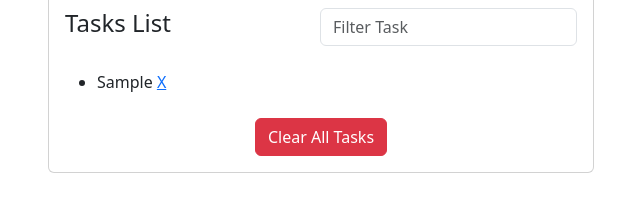
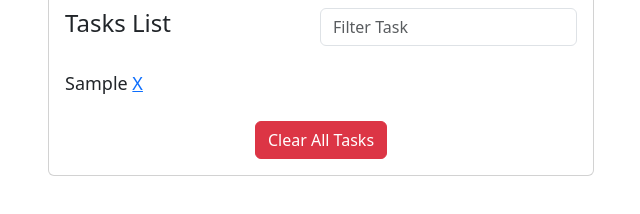
Before and after one commit to fahaddevs/javascript-practice-projects, a plain HTML site: page task-list/index.html in a window 1280 px wide. Both pictures are taken after typing "Sample" into the empty fields and a click on the input "Add Task". Shown: the part 232-446 px from the top of the page, 319-959 px from the left. Drawn offline with nearby package versions, Linux system fonts and the light colour scheme.

Commit message:
add some styles

```diff
--- a/task-list/style.css
+++ b/task-list/style.css
@@ -3,3 +3,16 @@
 html {
   font-family: 'Poppins', sans-serif;
 }
+
+#task_list {
+  list-style: none;
+  padding-left: 0;
+}
+
+#task_list li {
+  font-size: 18px;
+}
+
+#task_list li + li {
+  margin-top: 10px;
+}
```
